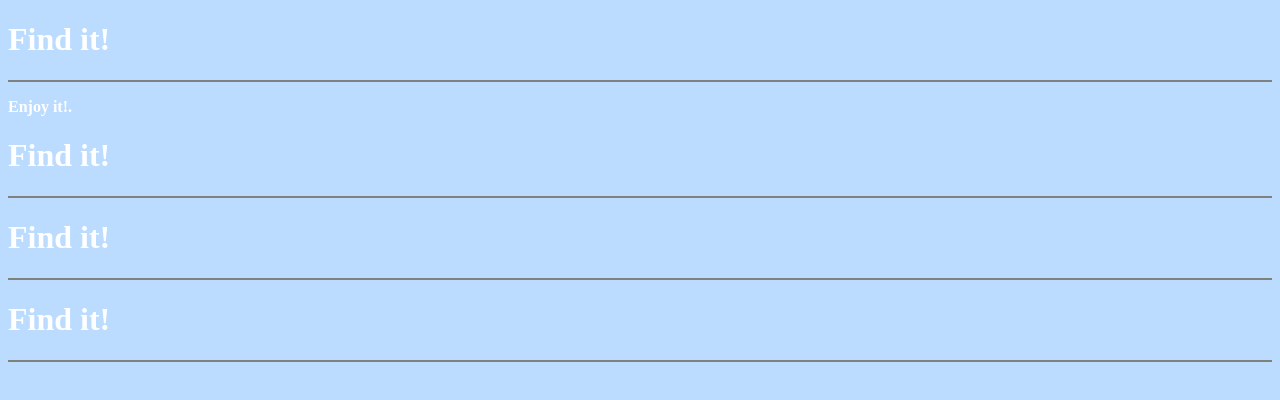
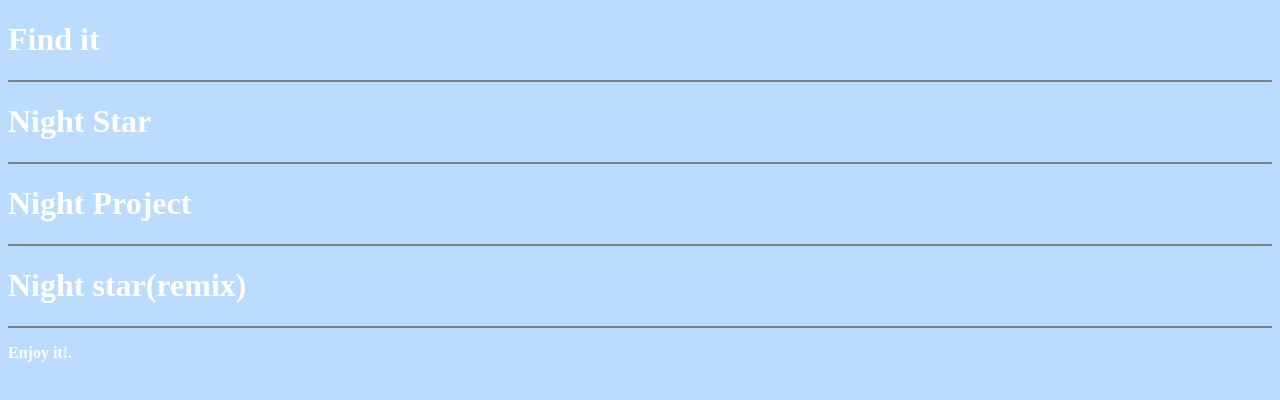
Before and after one commit to swevenstudio/music, a plain HTML site: page index.html in a window 1280 px wide. Drawn offline with Linux system fonts and the light colour scheme.

Commit message:
Update index.html

```diff
--- a/index.html
+++ b/index.html
@@ -3,7 +3,7 @@
 <head>
 <meta http-equiv="Content-Type" content="text/html; charset=utf-8" />
 <meta name="viewport" content="initial-scale=1, maximum-scale=3, minimum-scale=1, user-scalable=no">
-<title>Pluto</title>
+<title>SwevenMusic</title>
 <style type="text/css">
 body,td,th {
 	font-family: "Î¢ÈíÑÅºÚ", "Segoe UI", "DejaVu Sans", "Trebuchet MS", sans-serif, ;
@@ -25,15 +25,15 @@ a:active {
 </head>
 
 <body bgcolor="#BBDCFF" text="#FFFFFF" link="#FFFFFF">
-<h1 style="text-align: left"><a href="Find It.mp3">Find it!</a></h1>
+<h1 style="text-align: left"><a href="Find It.mp3">Find it</a></h1>
 <hr noshade="noshade" />
-<p><strong>Enjoy it!.</strong></p>
-	<h1 style="text-align: left"><a href="Night Star.mp3">Find it!</a></h1>
+	<h1 style="text-align: left"><a href="Night Star.mp3">Night Star</a></h1>
 <hr noshade="noshade" />
-	<h1 style="text-align: left"><a href="Night Project.mp3">Find it!</a></h1>
+	<h1 style="text-align: left"><a href="Night Project.mp3">Night Project</a></h1>
 <hr noshade="noshade" />
-	<h1 style="text-align: left"><a href="Night star(remix).mp3">Find it!</a></h1>
+	<h1 style="text-align: left"><a href="Night star(remix).mp3">Night star(remix)</a></h1>
 <hr noshade="noshade" />
+	<p><strong>Enjoy it!.</strong></p>
 <blockquote>
 </blockquote>
 </body>
```
